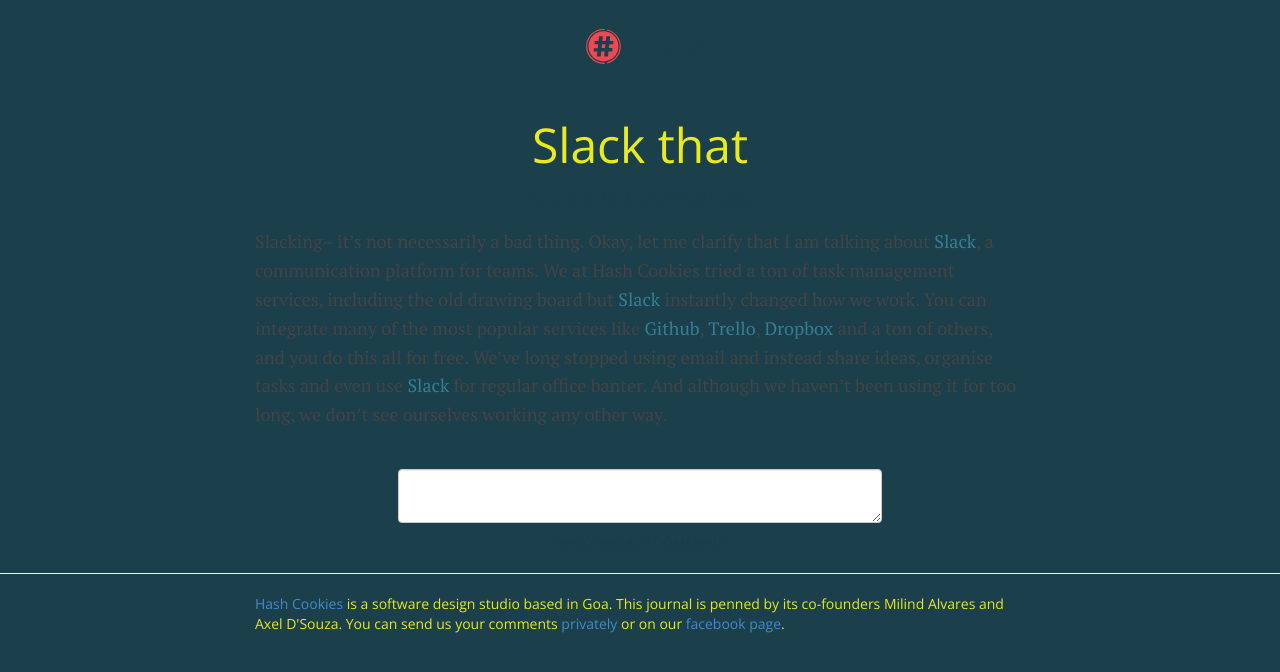
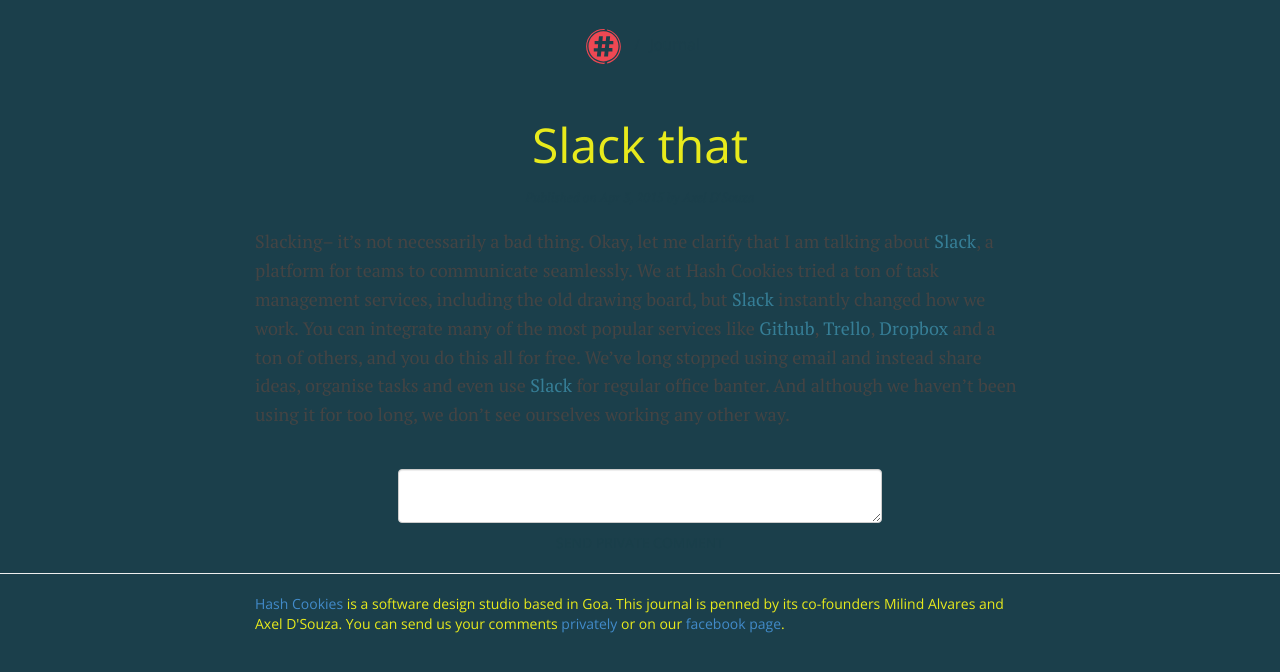
Before and after one commit to HashCookies/hashcookies.github.io, a Jekyll site: the page built from _posts/2015-04-03-slack-that.markdown, in a window 1280 px wide. Shown: the top 672 px of the page. Built offline with Jekyll 4.4.1, drawn with Linux system fonts in a browser that asks for light colours; nearby versions of some CDN libraries; comment, search, counter and statistics services are not loaded.

Commit message:
Editing blog post

```diff
--- a/_posts/2015-04-03-slack-that.markdown
+++ b/_posts/2015-04-03-slack-that.markdown
@@ -7,4 +7,4 @@
 ---
 
 
-Slacking-- it's not necessarily a bad thing. Okay, let me clarify that I am talking about [Slack](http://slack.com), a communication platform for teams. We at Hash Cookies tried a ton of task management services, including the old drawing board but [Slack](http://slack.com) instantly changed how we work. You can integrate many of the most popular services like [Github](http://github.com), [Trello](http://trello.com), [Dropbox](htpp://dropbox.com) and a ton of others, and you do this all for free. We've long stopped using email and instead share ideas, organise tasks and even use [Slack](http://slack.com) for regular office banter. And although we haven't been using it for too long, we don't see ourselves working any other way.
+Slacking-- it's not necessarily a bad thing. Okay, let me clarify that I am talking about [Slack](http://slack.com), a platform for teams to communicate seamlessly. We at Hash Cookies tried a ton of task management services, including the old drawing board, but [Slack](http://slack.com) instantly changed how we work. You can integrate many of the most popular services like [Github](http://github.com), [Trello](http://trello.com), [Dropbox](htpp://dropbox.com) and a ton of others, and you do this all for free. We've long stopped using email and instead share ideas, organise tasks and even use [Slack](http://slack.com) for regular office banter. And although we haven't been using it for too long, we don't see ourselves working any other way.
```
Also changed, not shown: _posts/2015-03-26-the-big-yellow-hash.markdown (deleted, +0 -27 lines).
